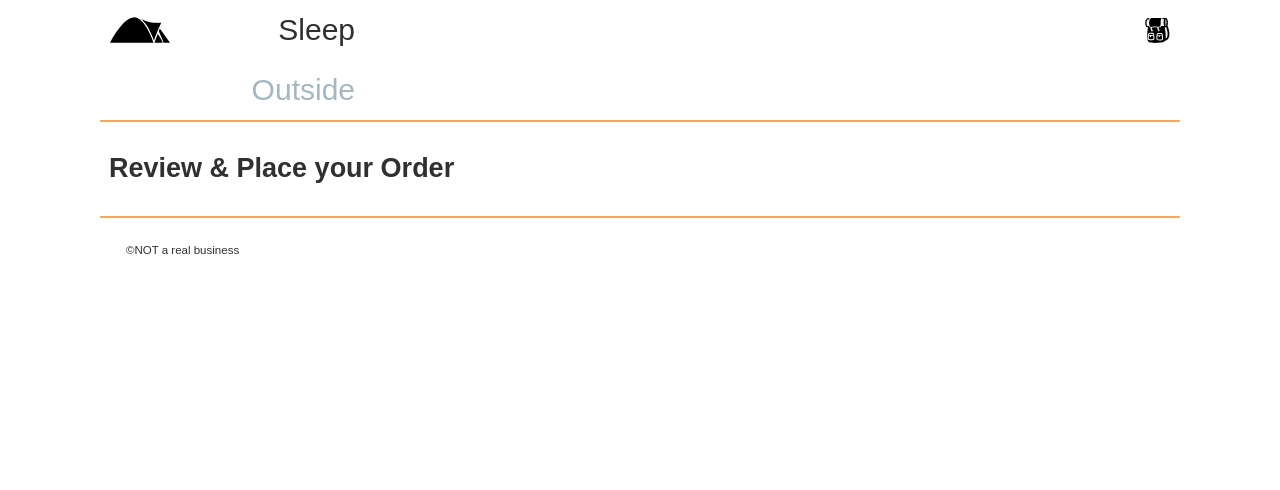
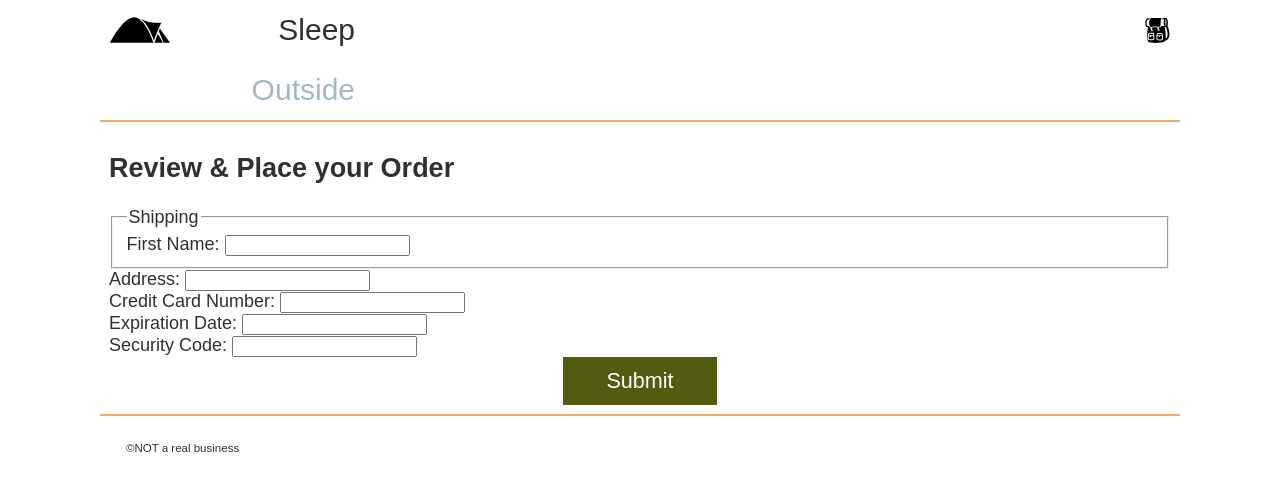
Before and after one commit to devunfox15/wdd330, a website: page src/checkout/index.html in a window 1280 px wide. Drawn offline with Linux system fonts and the light colour scheme; files that its build step writes are made by us from their sources; files whose address does not match are found by name.

Commit message:
pushing updated code

```diff
--- a/src/checkout/index.html
+++ b/src/checkout/index.html
@@ -1,4 +1,4 @@
-<!DOCTYPE html>
+<!-- <!DOCTYPE html>
 
 <html lang="en">
   <head>
@@ -21,9 +21,59 @@
     <main class="divider">
       <section class="products">
         <h2>Review & Place your Order</h2>
+        <div class="order-summary"></div>
+
       </section>
     </main>
 
     <footer>&copy;NOT a real business</footer>
   </body>
+</html> -->
+
+<!DOCTYPE html>
+<html lang="en">
+  <head>
+    <meta charset="UTF-8" />
+    <meta name="viewport" content="width=device-width, initial-scale=1.0" />
+    <title>Sleep Outside | Cart</title>
+    <link rel="stylesheet" href="/css/style.css" />
+    <script src="../js/checkout.js" type="module"></script>
+  </head>
+  <body>
+    <header class="divider"></header>
+    <main class="divider">
+      <section class="products">
+        <h2>Review & Place your Order</h2>
+        <form id="checkout-form">
+          <fieldset>
+            <legend>Shipping</legend>
+            <div>
+              <label for="customerFn">First Name:</label>
+              <input type="text" id="customerFn" name="customerFn" required>
+            </div>
+          </fieldset>
+
+          <div>
+            <label for="address">Address:</label>
+            <input type="text" id="address" name="address" required>
+          </div>
+          <div>
+            <label for="creditCardNumber">Credit Card Number:</label>
+            <input type="text" id="creditCardNumber" name="creditCardNumber" required>
+          </div>
+          <div>
+            <label for="expirationDate">Expiration Date:</label>
+            <input type="text" id="expirationDate" name="expirationDate" required>
+          </div>
+          <div>
+            <label for="securityCode">Security Code:</label>
+            <input type="text" id="securityCode" name="securityCode" required>
+          </div>
+
+          <button type="submit">Submit</button>
+        </form>
+      </section>
+    </main>
+    <footer id="main-footer"></footer>
+  </body>
 </html>
--- a/src/css/style.css
+++ b/src/css/style.css
@@ -201,6 +201,10 @@ button {
   grid-row: 2;
   grid-column: 3;
 }
+#checkout-form{
+  display: flex;
+  flex-direction: column;
+}
 
 @media screen and (min-width: 500px) {
   body {
--- a/src/js/productData.mjs
+++ b/src/js/productData.mjs
@@ -1,6 +1,7 @@
 import { convertToJson } from "./utils.mjs"; // Assuming you have a convertToJson function in utils.mjs
 
 const baseURL = import.meta.env.VITE_SERVER_URL;
+
 
 export async function getData(category = "tents") {
     const response = await fetch(`${baseURL}products/search/${category}`);
--- a/src/js/utils.mjs
+++ b/src/js/utils.mjs
@@ -77,6 +77,10 @@ export async function loadHeaderFooter(headerpath, footerpath) {
 }
 
 
-export function convertToJson(data) {
-  return JSON.stringify(data);
+export function convertToJson(res) {
+  if (res.ok) {
+    return res.json();
+  } else {
+    throw new Error("Bad Response");
+  }
 }
```
Also changed, not shown: src/cart/index.html (+4 -9 lines), src/js/shoppingcart.mjs (+18 -5 lines), src/js/cart.js (line endings or trailing spaces).
